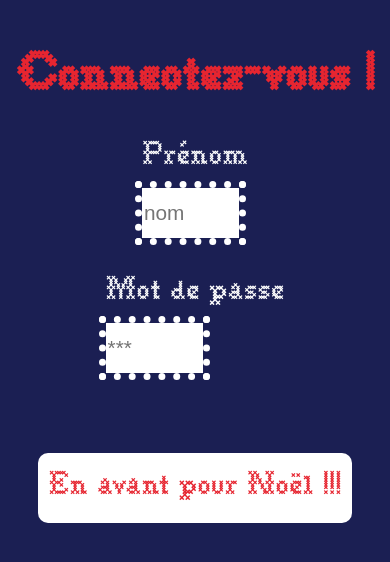
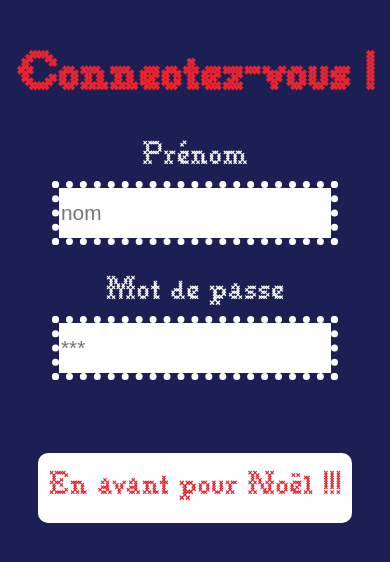
Before and after one commit to helvie/noelDemo, a Next.js app: page /connectionUser in a window 390 px wide. Shown: the top 562 px of the page. Built offline with nearby package versions, Linux system fonts and the light colour scheme.

Commit message:
depassement mobile ok

```diff
--- a/src/components/ConnectionUser.js
+++ b/src/components/ConnectionUser.js
@@ -100,8 +100,8 @@ function ConnectionUser(props) {
 
           {/* --------------------------- Input name -------------------------- */}
 
-          <div className={styles.inputRegistrationContainer}>
-            <p className={styles.orgInputTitle}>Prénom</p>
+          {/* <div className={styles.inputRegistrationContainer}> */}
+            <p className={styles.connectionInputTitle}>Prénom</p>
             <input
               className={styles.inputRegistration}
               type="text"
@@ -112,12 +112,12 @@ function ConnectionUser(props) {
               value={signinName}
             />
             {errors.name && <p className={styles.error}>{errors.name}</p>}
-          </div>
+          {/* </div> */}
 
           {/* ------------------------ Input mot de passe ----------------------- */}
 
-          <div className={styles.inputRegistrationContainer}>
-            <p className={styles.orgInputTitle}>Mot de passe</p>
+          {/* <div className={styles.inputRegistrationContainer}> */}
+            <p className={styles.connectionInputTitle}>Mot de passe</p>
 
             <input
               className={styles.inputRegistration}
@@ -130,7 +130,7 @@ function ConnectionUser(props) {
             />
             {errors.password && <p className={styles.error}>{errors.password}</p>}
 
-          </div>
+          {/* </div> */}
 
           {/* ------------------ Bouton de validation du formulaire ------------- */}
 
--- a/src/styles/Home.module.css
+++ b/src/styles/Home.module.css
@@ -58,6 +58,7 @@
   width: 100%;
   font-family: 'XmasSweaterStitch-xXYq';
   overflow: hidden;
+  max-width:100vw;
 }
 
 .startSeparationSection p {
@@ -460,7 +461,7 @@
 
 .loginForm input {
   height: 50px;
-  width: 25vw;
+  min-width: 25vw;
   color:var(--color1);
   outline: 7px dotted white;
   border: 0;
@@ -546,6 +547,10 @@
   font-size: 16px;
 }
 
+.loginForm input {
+  min-width: 50vw;
+}
+
   }
   @media (max-width: 480px) {
 
--- a/src/styles/globals.css
+++ b/src/styles/globals.css
@@ -40,6 +40,12 @@ body {
   margin: 0;
   font-family: -apple-system, BlinkMacSystemFont, Segoe UI, Roboto, Oxygen,
     Ubuntu, Cantarell, Fira Sans, Droid Sans, Helvetica Neue, sans-serif;
+    max-width: 100vw;
+    /* overflow: hidden; */
+}
+
+main{
+max-width: 100vw;
 }
 
 * {
```
